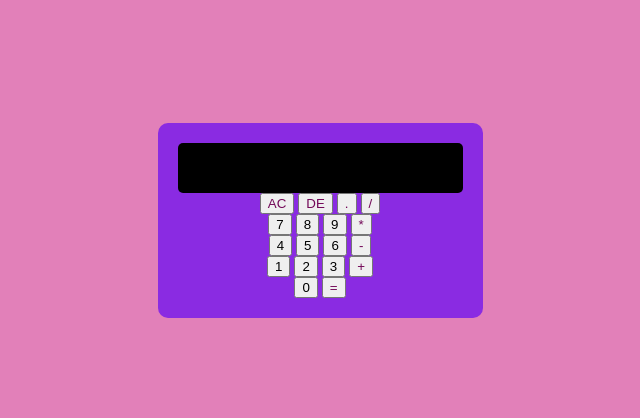
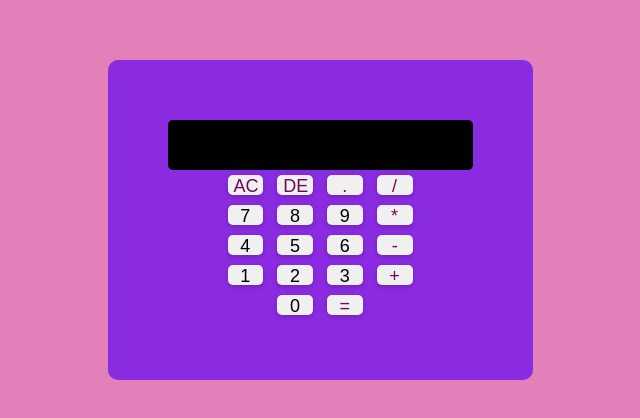
Before and after one commit to AlejandriaMagna/Calculadora, a plain HTML site: page index.html in a window 1280 px wide. Shown: the part 180-598 px from the top of the page, without its empty margins (320-960 px from the left). Drawn offline with Linux system fonts and the light colour scheme.

Commit message:
Commit 4
Funciona y tiene diseño agradable

```diff
--- a/assets/style.css
+++ b/assets/style.css
@@ -9,26 +9,44 @@ body{
 }
 
 #calculator{ /*este es el ID que engloba toda la calculadora*/
-    max-width: 360px;
+    max-width: 500px;
     background-color: blueviolet; /*le damos un color de fondo a la calculadora*/
     border-radius: 10px; /*le damos un borde redondeado a la calculadora*/
-    padding: 20px;
+    padding: 60px;
     box-shadow: 0 10 20px rgba(0, 0, 0, 0.5); /*le damos una sombra a la calculadora*/
 
 }
+
 
 #display{ /*este es el ID que engloba la pantalla de la calculadora*/
     width: 100%; /*que ocupe todo el ancho de la calculadora*/
     height: 50px; /*que tenga una altura de 50px*/
     font-size: 20px; /*que el texto tenga un tamaño de 20px*/
     text-align: right; /*que el texto esté alineado a la derecha*/
-    padding: 10px; /*que tenga un padding de 10px*/
+    padding: 20px; /*que tenga un padding de 10px*/
     border-radius: 5px; /*que tenga un borde de 5px*/
     color: #e0e1dd; /*que el texto sea blanco*/
     background-color: black;
     border: none; /*que no tenga borde*/
     box-sizing: border-box; /*que el tamaño sea el del borde*/
 
+}
+
+button { /* Estilo general para todos los botones */
+    width: calc(15% - 10px); /* Cada botón ocupa el 25% del ancho con un pequeño margen */
+    height: 20px; /* Todos los botones tienen la misma altura */
+    margin: 5px; /* Espaciado entre los botones */
+    font-size: 18px; /* Tamaño del texto en los botones */
+    border: none; /* Sin bordes */
+    border-radius: 5px; /* Bordes redondeados */
+    cursor: pointer; /* Cambia el cursor al pasar sobre los botones */
+    background-color: #f0f0f0; /* Color de fondo de los botones */
+    color: black; /* Color del texto */
+    box-shadow: 0 2px 5px rgba(0, 0, 0, 0.2); /* Sombra para los botones */
+}
+
+button:hover { /* Efecto al pasar el cursor sobre los botones */
+    background-color: #e0e0e0; /* Cambia ligeramente el color de fondo */
 }
 
 .operator { /*esta es la clase operator (la de los operadores) */
```
